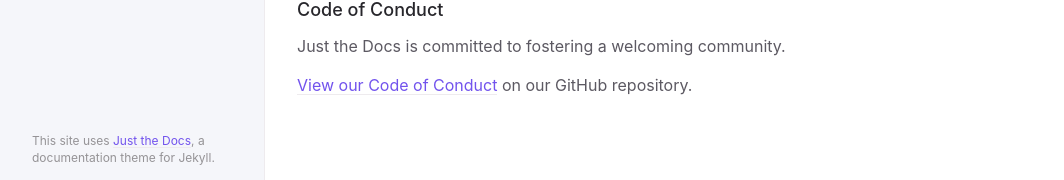
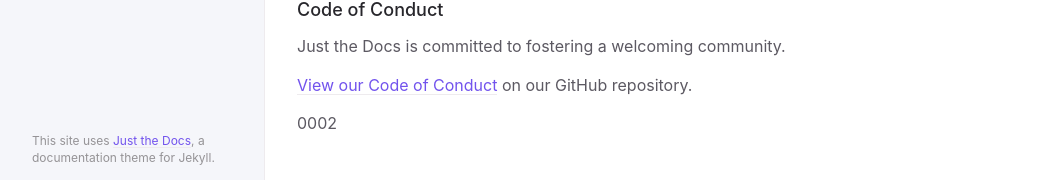
Before and after one commit to abeltranes/abeltranes.github.io, a Jekyll site: the page built from index.md, in a window 1280 px wide. Shown: the part 1979-2159 px from the top of the page, without its empty margins (91-1155 px from the left). Built offline with Jekyll 4.4.1, drawn with Linux system fonts in a browser that asks for light colours.

Commit message:
Update default.html

```diff
--- a/_layouts/default.html
+++ b/_layouts/default.html
@@ -54,16 +54,16 @@
         {% endunless %}
         <div id="main-content" class="page-content" role="main">
           {{ content }}
-
+          <p>0002</p>
           {% if page.has_children == true and page.has_toc != false %}
           <hr>
-          <h2 class="text-delta">Table of contents</h2>
-          {% assign children_list = site.pages | sort:"nav_order" %}
+          <h2 class="text-delta">Table of contents0003</h2>
+          {% assign children_list = site.pages | sort:"nav_order" %}0004
           <ul>
             {% for child in children_list %}
-              {% if child.parent == page.title and child.title != page.title %}
+              {% if child.parent == page.title and child.title != page.title %}00005
               <li>
-                <a href="{{ child.url | absolute_url }}">{{ child.title }}</a>
+                <a href="{{ child.url | absolute_url }}">{{ child.title }}00006</a>
               </li>
               {% endif %}
             {% endfor %}
```
